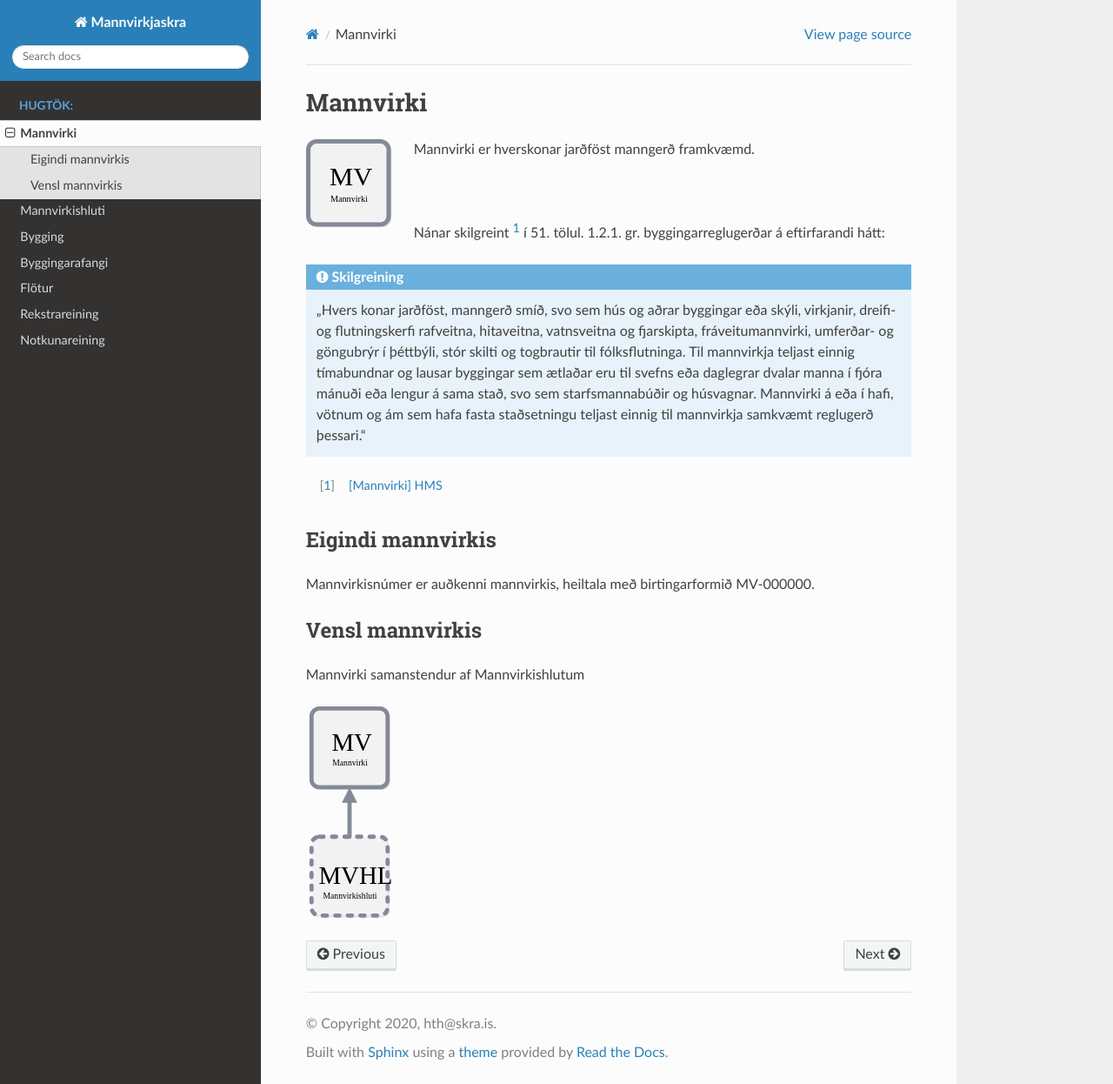
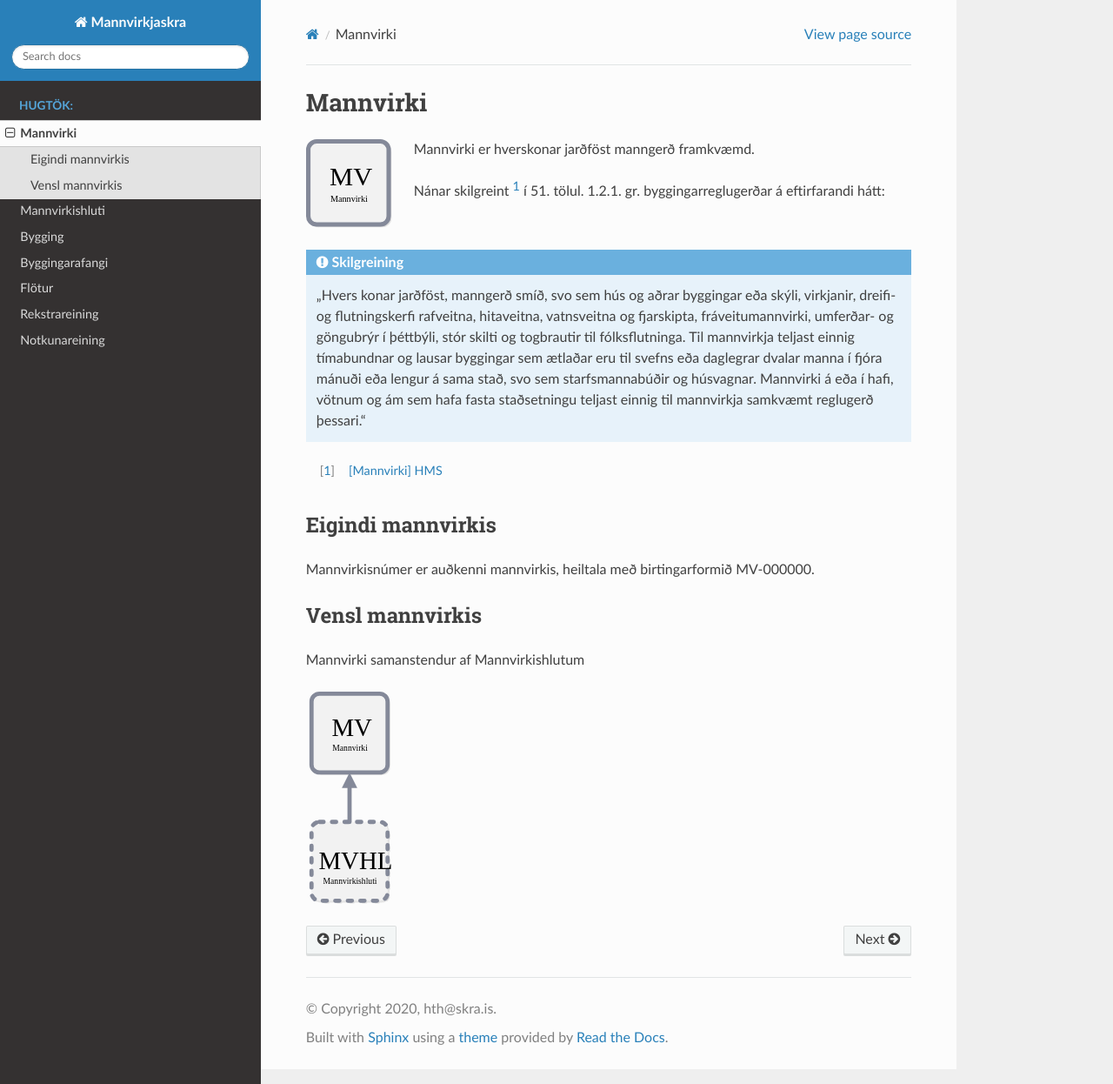
Before and after one commit to hthl/Mannvirkjaskra, a Sphinx documentation site: the page built from source/mannvirki.rst, in a window 1280 px wide and 1246 px high. Shown: the whole window at 87% size. Built offline with Sphinx 7.4.7 and the Read the Docs theme 2.0.0, drawn with Linux system fonts in a browser that asks for light colours.

```diff
--- a/source/mannvirki.rst
+++ b/source/mannvirki.rst
@@ -6,9 +6,7 @@ Mannvirki
   :alt: Mannvirki
   :align: left
 
-Mannvirki er hverskonar jarðföst manngerð framkvæmd.
-
-|
+Mannvirki er hverskonar jarðföst manngerð framkvæmd. ::
 
 Nánar skilgreint [#]_ í 51. tölul. 1.2.1. gr. byggingarreglugerðar á eftirfarandi hátt:
 
```
